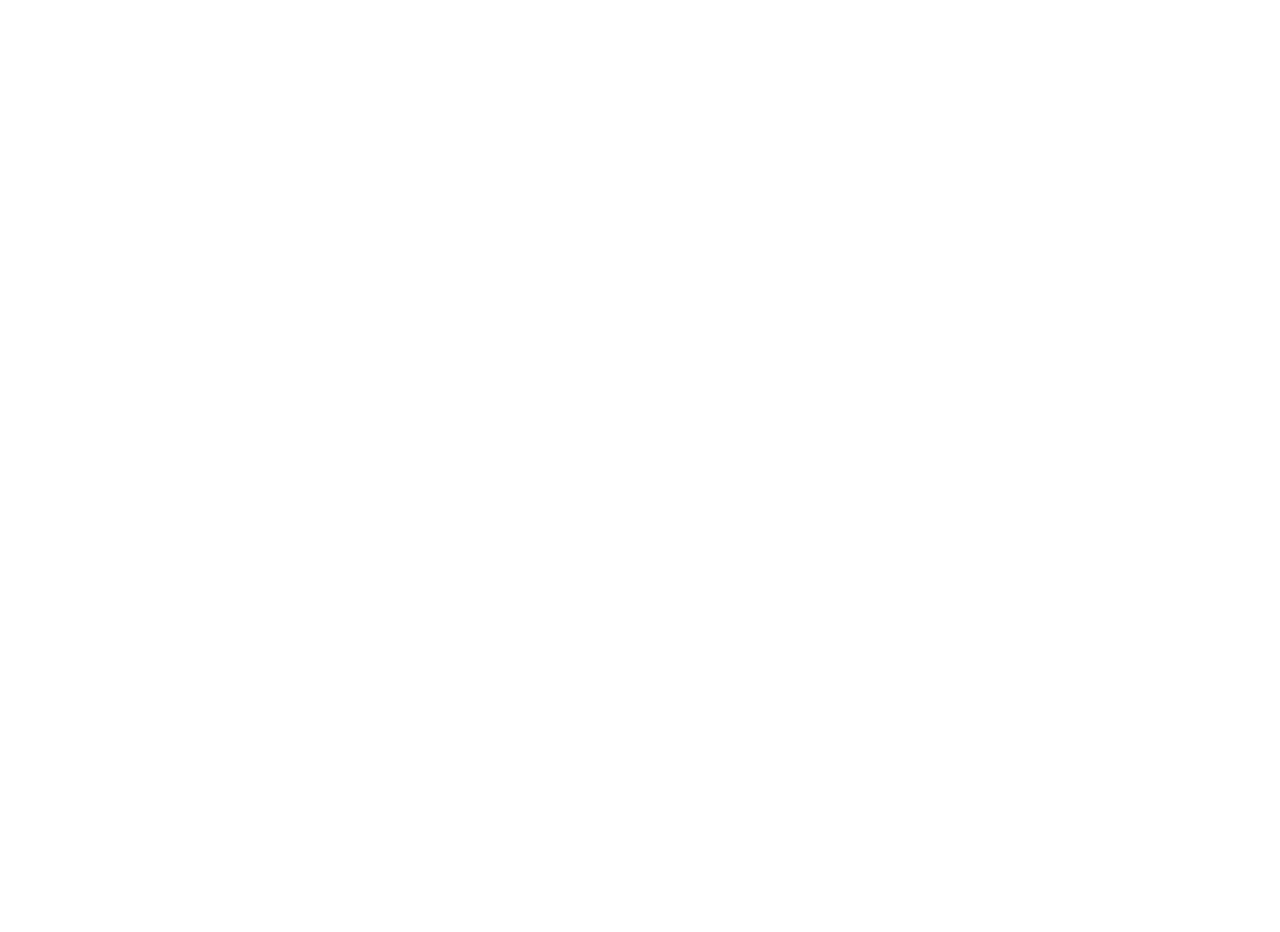
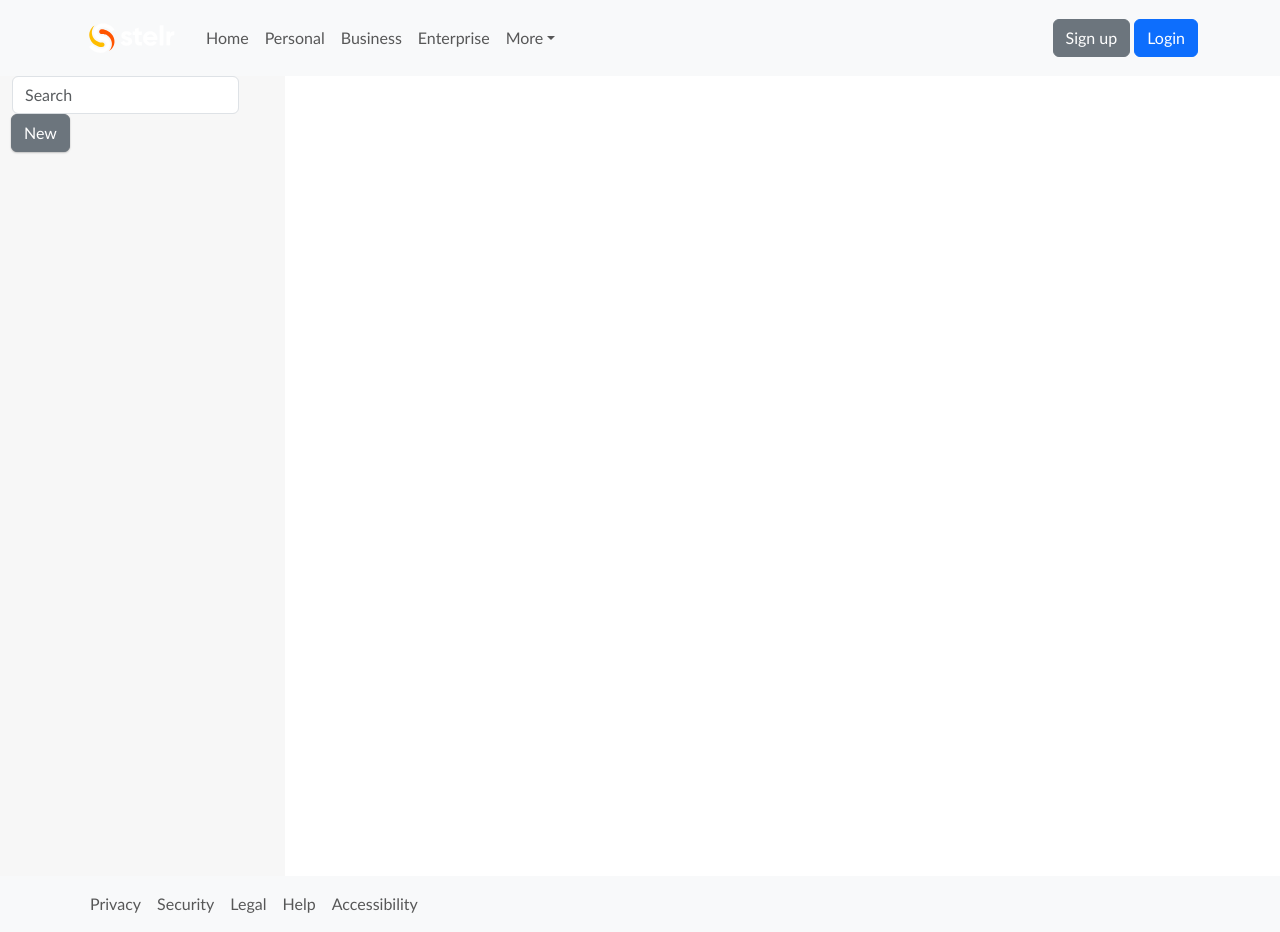
Before and after one commit to kchikosi/stelrbackend, a React (Vite) app in the folder src/main/client/: page /search in a window 1280 px wide. Before the commit this address had no page. Before the commit the page ends 800 px from the top, so only its background shows below. Built offline with nearby package versions, Linux system fonts and the light colour scheme.

Commit message:
add search function
add search function

```diff
--- a/src/main/client/src/main.tsx
+++ b/src/main/client/src/main.tsx
@@ -14,6 +14,8 @@ import Logout from './routes/login/logout.tsx'
 import Signup from './routes/login/signup.tsx'
 import Contact from './routes/contact-us.tsx'
 import FAQ from './routes/faq.tsx'
+import Search from './routes/search.tsx'
+import NewContact from './routes/new-contact.tsx'
 import './index.css'
 import {
   Route,
@@ -46,6 +48,9 @@ root.render(
         <Route path='signup' element={<Signup />} />
         <Route path='contact' element={<Contact />} />
         <Route path='faq' element={<FAQ />} />
+        <Route path='search' element={<Search />}>
+          <Route path='newcontact' element={<NewContact />} />
+        </Route>
       </Routes>
     </AuthProvider>
   </BrowserRouter>
--- a/src/main/client/src/routes/login/signup.tsx
+++ b/src/main/client/src/routes/login/signup.tsx
@@ -144,7 +144,6 @@ export default function Signup() {
         </Row>
         <Form.Group className="mb-3">
           <Form.Check
-            required
             label="Agree to terms and conditions"
             feedback="You must agree before submitting."
             feedbackType="invalid"
--- /dev/null
+++ b/src/main/client/src/routes/new-contact.tsx
@@ -0,0 +1,6 @@
+
+export default function NewContact() {
+    return(
+        <p> Add new contact here</p>
+    );
+}
--- /dev/null
+++ b/src/main/client/src/routes/search.tsx
@@ -0,0 +1,40 @@
+import TopNav from './top-nav/top-nav.tsx'
+import BottomNav from './bottom-nav/bottom-nav.tsx'
+import Col from 'react-bootstrap/Col';
+import Form from 'react-bootstrap/Form';
+import Row from 'react-bootstrap/Row';
+import { Button, Container } from 'react-bootstrap';
+import { Outlet } from 'react-router-dom';
+import InputGroup from 'react-bootstrap/InputGroup';
+export default function Search() {
+    function handleClick(event: MouseEvent<HTMLButtonElement, MouseEvent>): void {
+        throw new Error('Function not implemented.');
+    }
+
+    return (
+        <>
+            <TopNav />
+            <Container style={{ margin: 0, height: 800 }}>
+                <Row>
+                    <Col xs={3} style={{ backgroundColor: "#f7f7f7", height: 800 }}>
+                        <Form id='search-form'>
+                            <Row>
+                                <InputGroup className='mb-3' id='query'>
+                                    <Form.Group>
+                                        <Form.Control type='search' placeholder='Search' />
+                                    </Form.Group>
+                                    <Form.Group>
+                                        <Button variant='secondary' type='submit' onClick={handleClick}>New</Button>
+                                    </Form.Group>
+                                </InputGroup>
+                            </Row>
+                            <Row></Row>
+                        </Form>
+                    </Col>
+                    <Col xs={12}><Outlet /></Col>
+                </Row>
+            </Container>
+            <BottomNav />
+        </>
+    )
+}
--- a/src/main/client/src/routes/top-nav/top-nav.tsx
+++ b/src/main/client/src/routes/top-nav/top-nav.tsx
@@ -6,6 +6,7 @@ import Button from 'react-bootstrap/Button';
 import ButtonGroup from 'react-bootstrap/ButtonGroup';
 import { AuthProvider, useAuth } from '../auth';
 import { useState } from 'react';
+import { Stack } from 'react-bootstrap';
 
 export default function TopNav() {
   const auth = useAuth();
@@ -36,13 +37,16 @@ export default function TopNav() {
                   <NavDropdown.Item href="/about">About Us</NavDropdown.Item>
                   <NavDropdown.Item href="/contact">Contact Us</NavDropdown.Item>
                   <NavDropdown.Item href="/faq">FAQ</NavDropdown.Item>
+                  <NavDropdown.Item href="/search">Search</NavDropdown.Item>
                 </NavDropdown>
               </Nav>
             </Navbar.Collapse>
             <ButtonGroup aria-label="Basic example">
-              <Button variant="secondary" href="/signup" hidden={isLoggedIn}>Sign up</Button>{' '}
-              <Button href="/login" hidden={isLoggedIn}>Login</Button>{' '}
-              <Button variant="primary" href="/logout" hidden={!isLoggedIn}>Log Out</Button>{' '}
+              <Stack direction="horizontal" gap={1} >
+                <Button variant="secondary" href="/signup" hidden={isLoggedIn}>Sign up</Button>{' '}
+                <Button href="/login" hidden={isLoggedIn}>Login</Button>{' '}
+                <Button variant="primary" href="/logout" hidden={!isLoggedIn}>Log Out</Button>{' '}
+              </Stack>
             </ButtonGroup>
           </Container>
         </Navbar>
```
